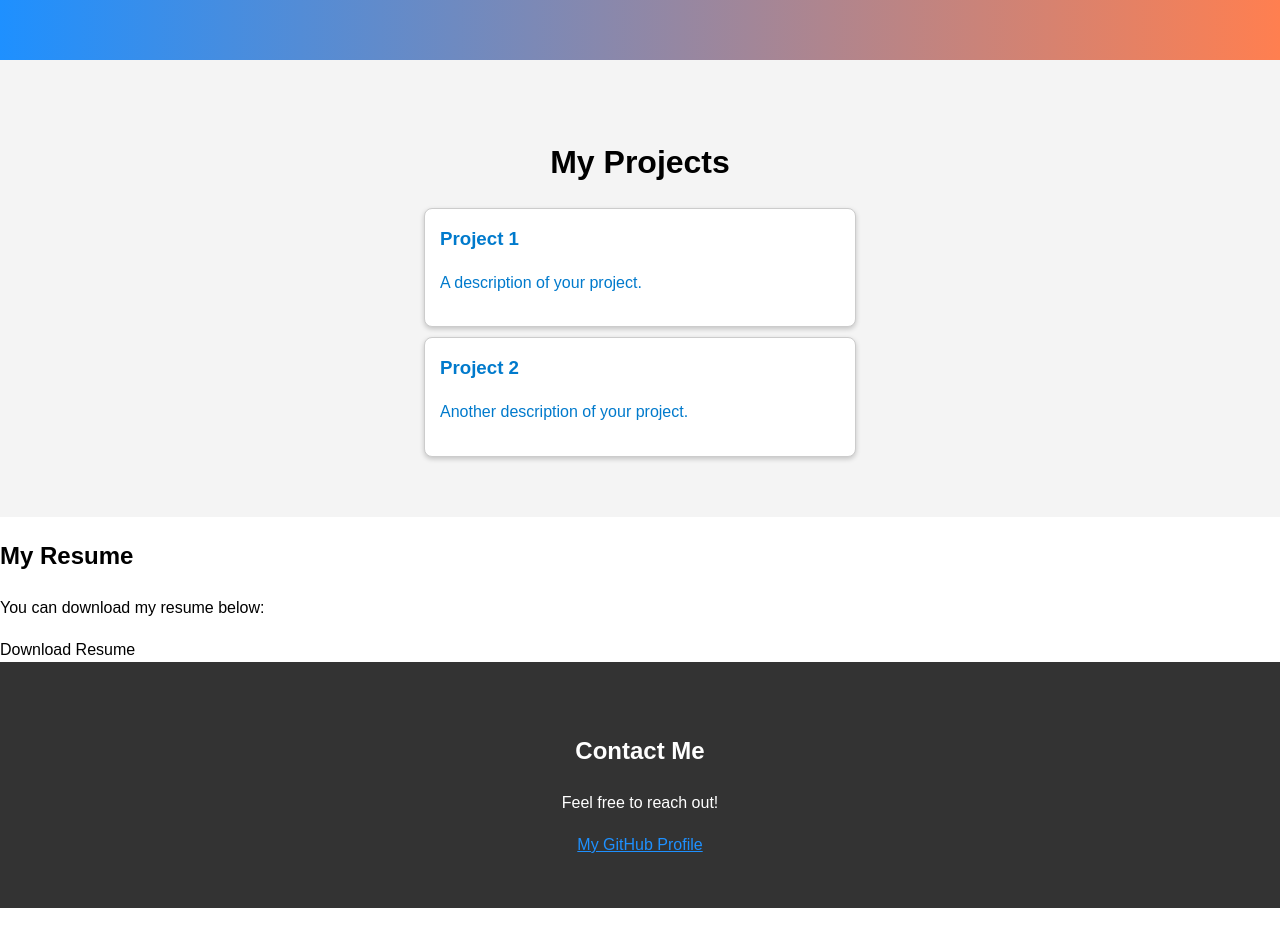
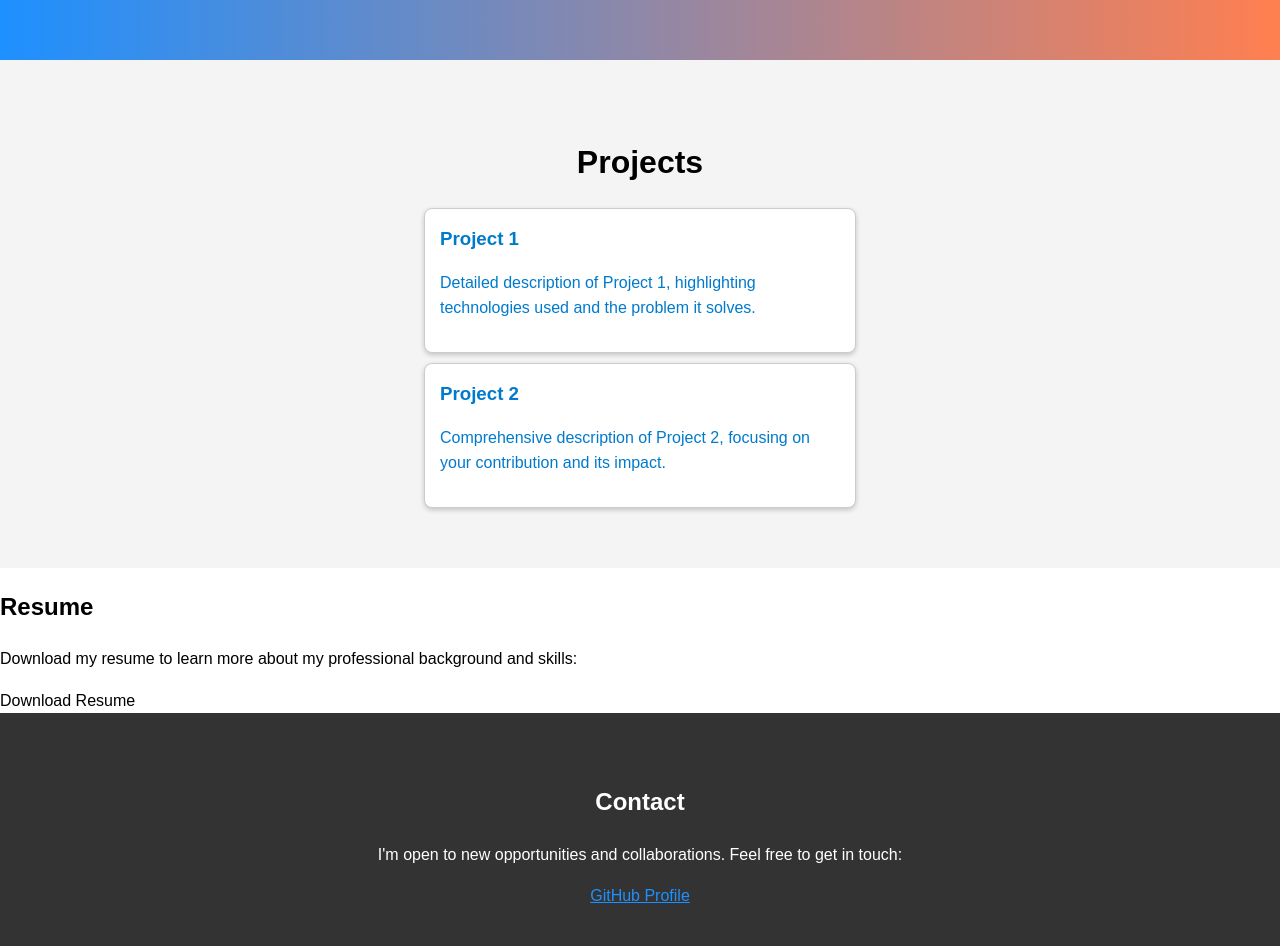
Before and after one commit to OBULIRAJ-2006/code, a plain HTML site: page index.html in a window 1280 px wide. Shown: the part 740-1686 px from the top of the page. Before the commit the page ends 1648 px from the top, so only its background shows below. Drawn offline with Linux system fonts and the light colour scheme.

Commit message:
Update index.html

```diff
--- a/index.html
+++ b/index.html
@@ -3,14 +3,14 @@
 <head>
   <meta charset="UTF-8">
   <meta name="viewport" content="width=device-width, initial-scale=1.0">
-  <title>Personal Portfolio</title>
+  <title>OBULIRAJ A N S | Portfolio</title>
   <link rel="stylesheet" href="styles.css">
 </head>
 <body>
   <!-- Navbar -->
   <nav id="navbar">
     <ul>
-      <li><a href="#welcome-section" class="nav-link">Welcome</a></li>
+      <li><a href="#welcome-section" class="nav-link">About Me</a></li>
       <li><a href="#projects" class="nav-link">Projects</a></li>
       <li><a href="#contact" class="nav-link">Contact</a></li>
       <li><a href="#resume" class="nav-link">Resume</a></li>
@@ -20,38 +20,38 @@
   <!-- Welcome Section -->
   <header id="welcome-section">
     <h1>Welcome to My Portfolio</h1>
-    <p>I'm OBULIRAJ A N S, a passionate developer!</p>
+    <p>Hello, I'm OBULIRAJ A N S, a dedicated and passionate developer.</p>
   </header>
 
   <!-- Projects Section -->
   <section id="projects">
-    <h2>My Projects</h2>
+    <h2>Projects</h2>
     <div class="project-tile">
       <a href="https://github.com/your-project" target="_blank">
         <h3>Project 1</h3>
-        <p>A description of your project.</p>
+        <p>Detailed description of Project 1, highlighting technologies used and the problem it solves.</p>
       </a>
     </div>
     <div class="project-tile">
       <a href="https://github.com/your-project-2" target="_blank">
         <h3>Project 2</h3>
-        <p>Another description of your project.</p>
+        <p>Comprehensive description of Project 2, focusing on your contribution and its impact.</p>
       </a>
     </div>
   </section>
 
   <!-- Resume Section -->
   <section id="resume">
-    <h2>My Resume</h2>
-    <p>You can download my resume below:</p>
+    <h2>Resume</h2>
+    <p>Download my resume to learn more about my professional background and skills:</p>
     <a href="resume.pdf" download="OBULIRAJ_A_N_S_Resume.pdf" class="resume-link">Download Resume</a>
   </section>
 
   <!-- Contact Section -->
   <footer id="contact">
-    <h2>Contact Me</h2>
-    <p>Feel free to reach out!</p>
-    <a id="profile-link" href="https://github.com/your-github-profile" target="_blank">My GitHub Profile</a>
+    <h2>Contact</h2>
+    <p>I'm open to new opportunities and collaborations. Feel free to get in touch:</p>
+    <a id="profile-link" href="https://github.com/your-github-profile" target="_blank">GitHub Profile</a>
   </footer>
 </body>
 </html>
```
